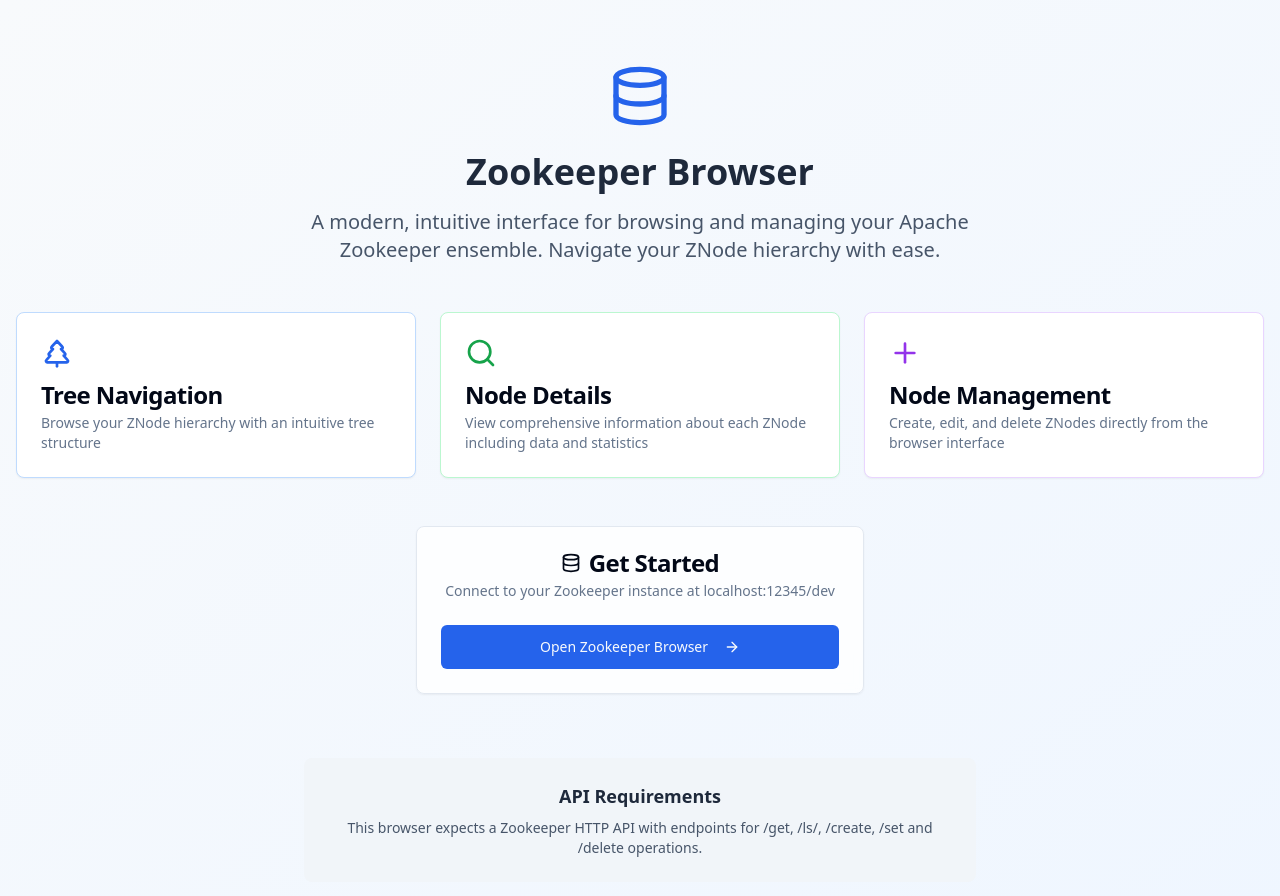
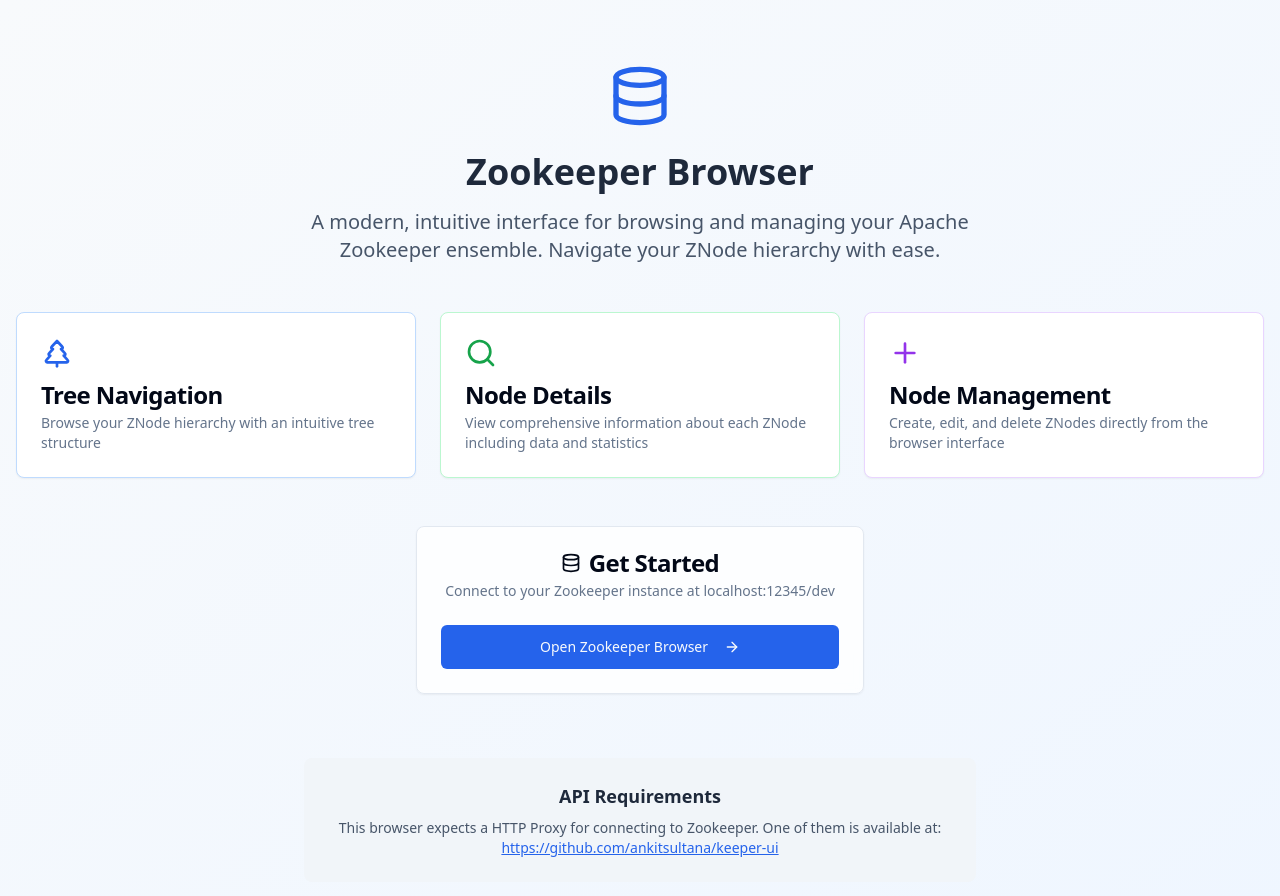
Before and after one commit to ankitsultana/zookeeper-explorer-ui-plus, a React (Vite) app: page / in a window 1280 px wide. Shown: the top 896 px of the page. Built offline with nearby package versions, Linux system fonts and the light colour scheme.

Commit message:
Update API Requirements text
Updated the API Requirements text in Index.tsx to reflect the use of a HTTP Proxy and provide a link to a sample proxy.

```diff
--- a/src/pages/Index.tsx
+++ b/src/pages/Index.tsx
@@ -1,3 +1,4 @@
+
 import { Button } from "@/components/ui/button";
 import { Card, CardContent, CardDescription, CardHeader, CardTitle } from "@/components/ui/card";
 import { Database, ArrowRight, TreePine, Search, Plus } from "lucide-react";
@@ -80,8 +81,15 @@ const Index = () => {
               API Requirements
             </h3>
             <p className="text-slate-600 text-sm">
-              This browser expects a Zookeeper HTTP API with endpoints
-              for /get, /ls/, /create, /set and /delete operations.
+              This browser expects a HTTP Proxy for connecting to Zookeeper. One of them is available at:{" "}
+              <a
+                href="https://github.com/ankitsultana/keeper-ui"
+                target="_blank"
+                rel="noopener noreferrer"
+                className="text-blue-600 hover:text-blue-700 underline"
+              >
+                https://github.com/ankitsultana/keeper-ui
+              </a>
             </p>
           </div>
         </div>
```
